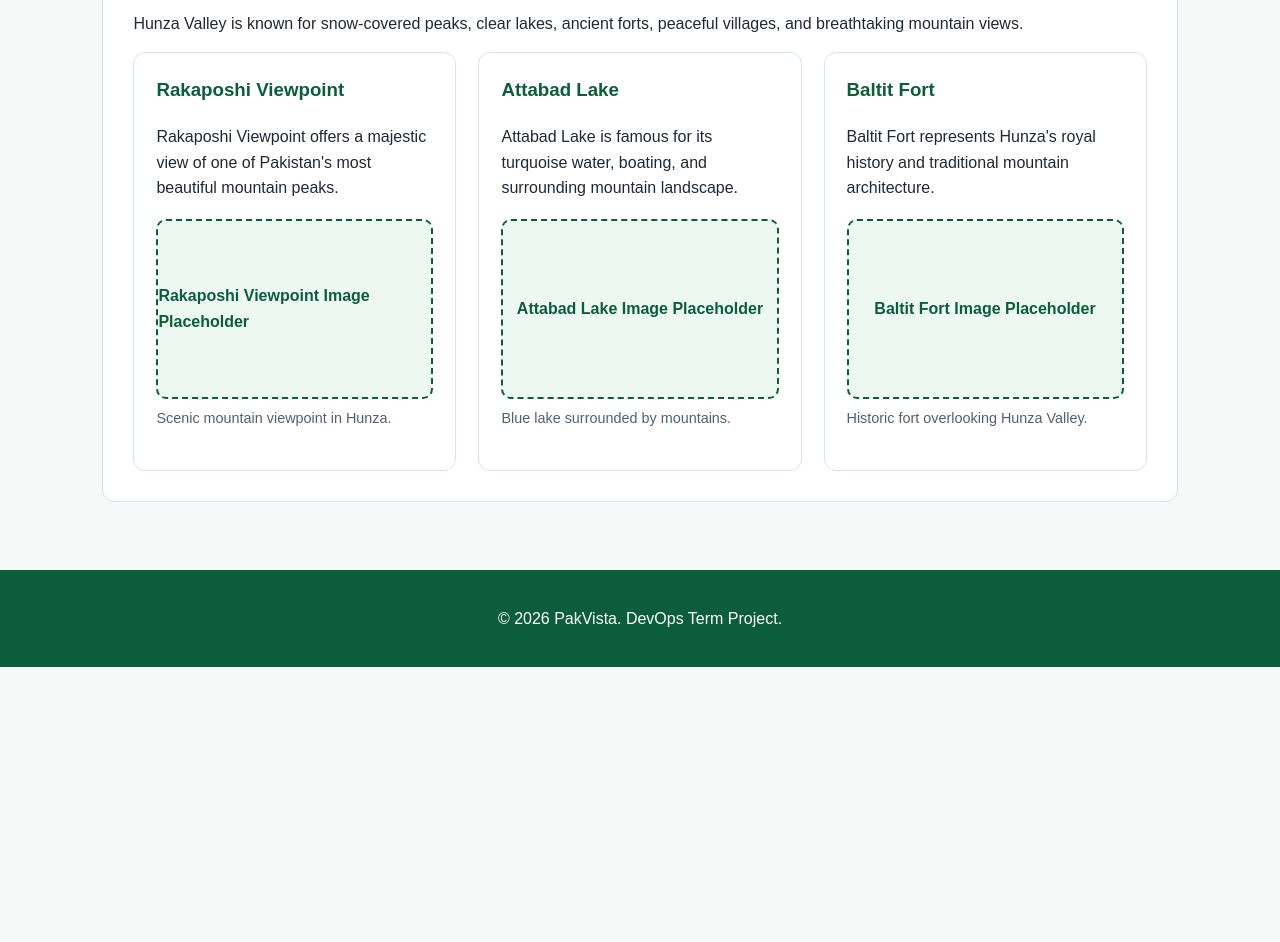
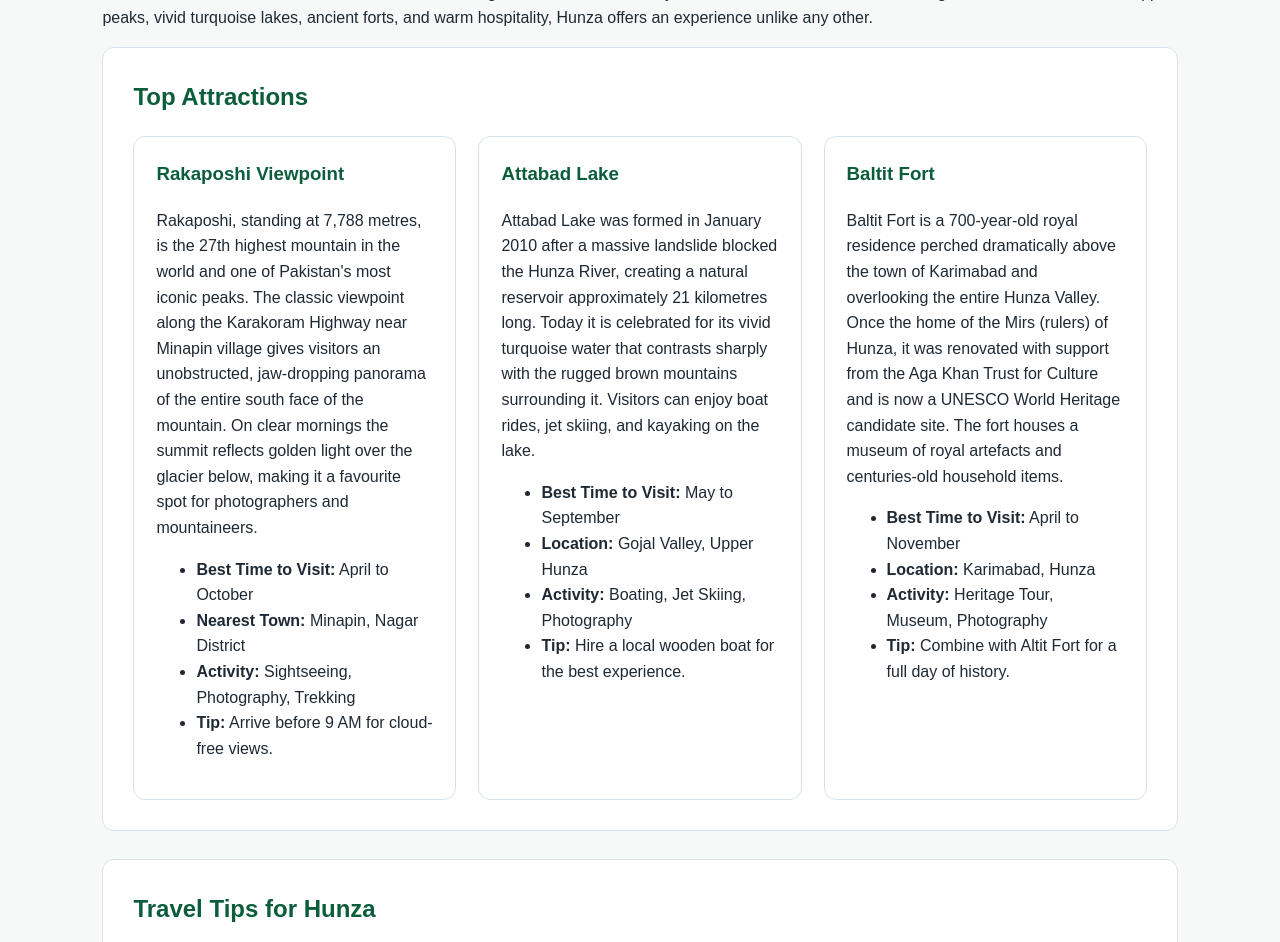
Before and after one commit to syedhasht/Pakvista-CICD, a website built with Parcel: page hunza.html in a window 1280 px wide. Shown: the part 190-1132 px from the top of the page. Before the commit the page ends 857 px from the top, so only its background shows below. Built offline with nearby package versions, Linux system fonts and the light colour scheme.

Commit message:
feat(hunza): improve hunza.html with Rakaposhi, Attabad Lake, Baltit Fort content and add ci-staging workflow

```diff
--- a/hunza.html
+++ b/hunza.html
@@ -7,6 +7,7 @@
   <link rel="stylesheet" href="style.css">
 </head>
 <body>
+
   <header class="site-header">
     <nav class="nav-bar">
       <h1 class="logo">PakVista</h1>
@@ -21,46 +22,96 @@
   </header>
 
   <main>
+
+    <section class="hero-section">
+      <h2>Hunza Valley</h2>
+      <p class="hero-intro">
+        Nestled in the heart of the Karakoram mountains in Gilgit-Baltistan,
+        Hunza Valley is one of Pakistan's most breathtaking destinations.
+        With snow-capped peaks, vivid turquoise lakes, ancient forts, and
+        warm hospitality, Hunza offers an experience unlike any other.
+      </p>
+    </section>
+
     <section class="content-section">
-      <h2>Hunza Valley</h2>
-      <p>
-        Hunza Valley is known for snow-covered peaks, clear lakes, ancient forts,
-        peaceful villages, and breathtaking mountain views.
-      </p>
+      <h2>Top Attractions</h2>
 
       <div class="destination-grid">
-        <article>
+
+        <article class="destination-card">
           <h3>Rakaposhi Viewpoint</h3>
-          <p>Rakaposhi Viewpoint offers a majestic view of one of Pakistan's most beautiful mountain peaks.</p>
-          <figure>
-            <div class="img-placeholder">Rakaposhi Viewpoint Image Placeholder</div>
-            <figcaption>Scenic mountain viewpoint in Hunza.</figcaption>
-          </figure>
+          <p>
+            Rakaposhi, standing at 7,788 metres, is the 27th highest mountain
+            in the world and one of Pakistan's most iconic peaks. The classic
+            viewpoint along the Karakoram Highway near Minapin village gives
+            visitors an unobstructed, jaw-dropping panorama of the entire
+            south face of the mountain. On clear mornings the summit reflects
+            golden light over the glacier below, making it a favourite spot
+            for photographers and mountaineers.
+          </p>
+          <ul class="info-list">
+            <li><strong>Best Time to Visit:</strong> April to October</li>
+            <li><strong>Nearest Town:</strong> Minapin, Nagar District</li>
+            <li><strong>Activity:</strong> Sightseeing, Photography, Trekking</li>
+            <li><strong>Tip:</strong> Arrive before 9 AM for cloud-free views.</li>
+          </ul>
         </article>
 
-        <article>
+        <article class="destination-card">
           <h3>Attabad Lake</h3>
-          <p>Attabad Lake is famous for its turquoise water, boating, and surrounding mountain landscape.</p>
-          <figure>
-            <div class="img-placeholder">Attabad Lake Image Placeholder</div>
-            <figcaption>Blue lake surrounded by mountains.</figcaption>
-          </figure>
+          <p>
+            Attabad Lake was formed in January 2010 after a massive landslide
+            blocked the Hunza River, creating a natural reservoir approximately
+            21 kilometres long. Today it is celebrated for its vivid turquoise
+            water that contrasts sharply with the rugged brown mountains
+            surrounding it. Visitors can enjoy boat rides, jet skiing, and
+            kayaking on the lake.
+          </p>
+          <ul class="info-list">
+            <li><strong>Best Time to Visit:</strong> May to September</li>
+            <li><strong>Location:</strong> Gojal Valley, Upper Hunza</li>
+            <li><strong>Activity:</strong> Boating, Jet Skiing, Photography</li>
+            <li><strong>Tip:</strong> Hire a local wooden boat for the best experience.</li>
+          </ul>
         </article>
 
-        <article>
+        <article class="destination-card">
           <h3>Baltit Fort</h3>
-          <p>Baltit Fort represents Hunza's royal history and traditional mountain architecture.</p>
-          <figure>
-            <div class="img-placeholder">Baltit Fort Image Placeholder</div>
-            <figcaption>Historic fort overlooking Hunza Valley.</figcaption>
-          </figure>
+          <p>
+            Baltit Fort is a 700-year-old royal residence perched dramatically
+            above the town of Karimabad and overlooking the entire Hunza Valley.
+            Once the home of the Mirs (rulers) of Hunza, it was renovated with
+            support from the Aga Khan Trust for Culture and is now a UNESCO
+            World Heritage candidate site. The fort houses a museum of royal
+            artefacts and centuries-old household items.
+          </p>
+          <ul class="info-list">
+            <li><strong>Best Time to Visit:</strong> April to November</li>
+            <li><strong>Location:</strong> Karimabad, Hunza</li>
+            <li><strong>Activity:</strong> Heritage Tour, Museum, Photography</li>
+            <li><strong>Tip:</strong> Combine with Altit Fort for a full day of history.</li>
+          </ul>
         </article>
+
       </div>
     </section>
+
+    <section class="content-section">
+      <h2>Travel Tips for Hunza</h2>
+      <ul class="info-list">
+        <li><strong>How to Get There:</strong> Fly to Gilgit Airport from Islamabad, then drive 2 hours to Karimabad via KKH.</li>
+        <li><strong>Best Season:</strong> Spring (April-May) for cherry blossoms; Summer (June-August) for trekking.</li>
+        <li><strong>Local Food:</strong> Try Chapshuro, Diram Phiti, and fresh glacier water.</li>
+        <li><strong>Altitude:</strong> Karimabad sits at 2,438 m - allow 1 day to acclimatize.</li>
+        <li><strong>Currency:</strong> Carry cash (PKR); ATMs are limited in remote areas.</li>
+      </ul>
+    </section>
+
   </main>
 
   <footer>
-    <p>&copy; 2026 PakVista. DevOps Term Project.</p>
+    <p>&copy; 2026 PakVista. DevOps Term Project - Ayman Sheikh (AymanSheikh6).</p>
   </footer>
+
 </body>
 </html>
```
Also changed, not shown: .github/workflows/ci-staging.yml (added).
